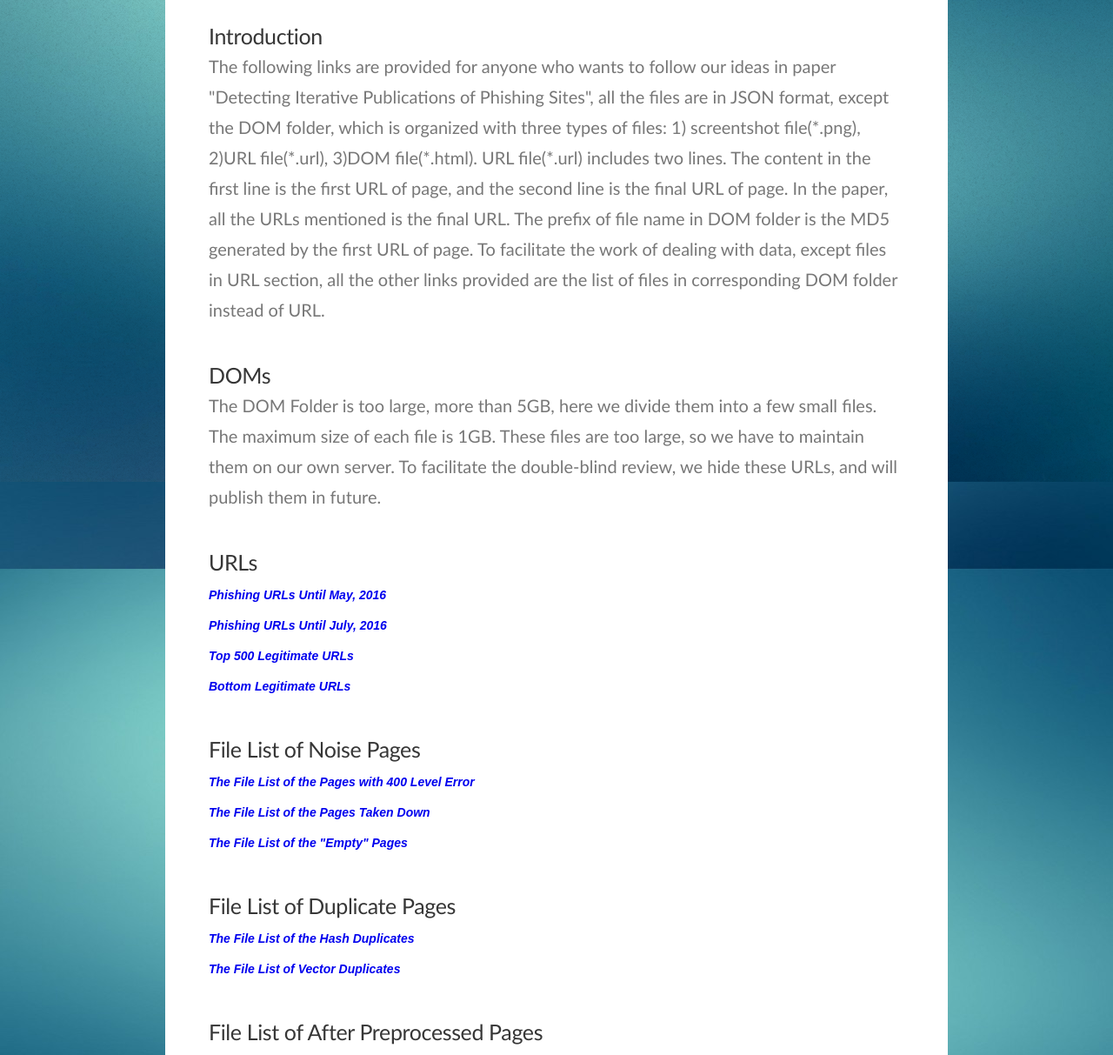
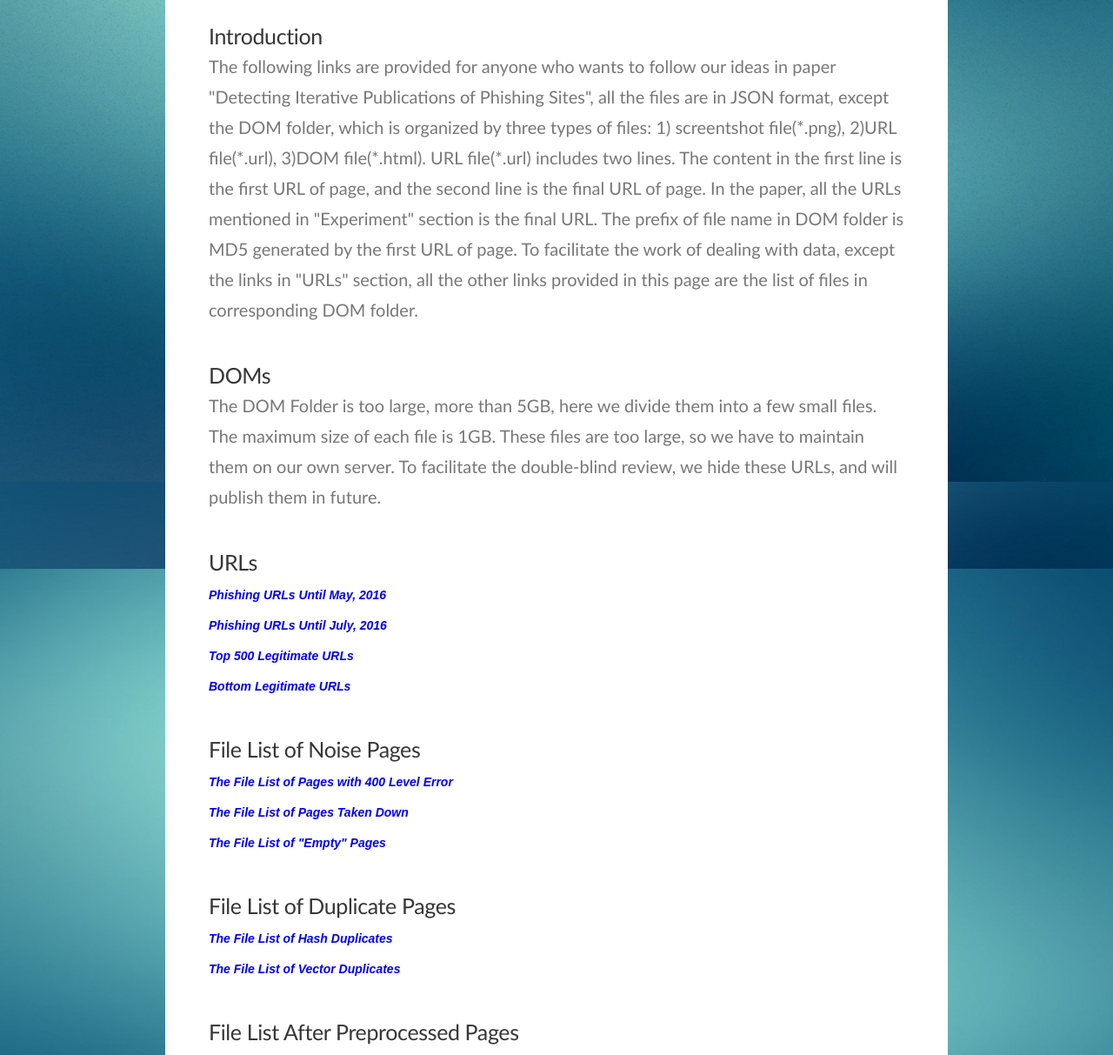
Before and after one commit to NDSS2017/NDSS2017.github.io, a plain HTML site: page index.html in a window 1280 px wide. Shown: the part 246-1459 px from the top of the page at 87% size. Drawn offline with Linux system fonts and the light colour scheme.

Commit message:
Fix some gramma errors

```diff
--- a/index.html
+++ b/index.html
@@ -43,8 +43,8 @@
                                 </header>
 								<h3 >Introduction</h3>
 								<p>
-                                The following links are provided for anyone who wants to follow our ideas in paper "Detecting Iterative Publications of Phishing Sites", all the files are in JSON format, except the DOM folder, which is organized with three types of files: 1) screentshot file(*.png), 2)URL file(*.url), 3)DOM file(*.html). URL file(*.url) includes two lines. The content in the first line is the first URL of page, and the second line is the final URL of page. In the paper, all the URLs mentioned is the final URL.
-                                The prefix of file name in DOM folder is the MD5 generated by the first URL of page. To facilitate the work of dealing with data, except files in URL section, all the other links provided are the list of files in corresponding DOM folder instead of URL.
+                                The following links are provided for anyone who wants to follow our ideas in paper "Detecting Iterative Publications of Phishing Sites", all the files are in JSON format, except the DOM folder, which is organized by three types of files: 1) screentshot file(*.png), 2)URL file(*.url), 3)DOM file(*.html). URL file(*.url) includes two lines. The content in the first line is the first URL of page, and the second line is the final URL of page. In the paper, all the URLs mentioned in "Experiment" section is the final URL.
+                                The prefix of file name in DOM folder is MD5 generated by the first URL of page. To facilitate the work of dealing with data, except the links in "URLs" section, all the other links provided in this page are the list of files in corresponding DOM folder.
 								</p>
 
 
@@ -126,21 +126,21 @@
 
 								<h3 ><a id="noise">File List of Noise Pages</a></h3>
 								<p>
-								<span class="etext"><a class="filedownload" href="#noise" id ="PageErrorCode" >The File List of the Pages with 400 Level Error</a></span>
+								<span class="etext"><a class="filedownload" href="#noise" id ="PageErrorCode" >The File List of Pages with 400 Level Error</a></span>
                                 <br/>
-                                <span class="etext"><a class="filedownload" href="#noise" id ="PageTakenDown" >The File List of the Pages Taken Down</a></span>
+                                <span class="etext"><a class="filedownload" href="#noise" id ="PageTakenDown" >The File List of Pages Taken Down</a></span>
                                 <br/>
-                                <span class="etext"><a class="filedownload" href="#noise" id ="PageEmpty" >The File List of the "Empty" Pages</a></span>
+                                <span class="etext"><a class="filedownload" href="#noise" id ="PageEmpty" >The File List of "Empty" Pages</a></span>
 								</p>
 
 								<h3 ><a id="duplicate">File List of Duplicate Pages</a></h3>
 								<p>
-								<span class="etext"><a class="filedownload" href="#duplicate" id ="PageHashDuplicate" >The File List of the Hash Duplicates</a></span>
+								<span class="etext"><a class="filedownload" href="#duplicate" id ="PageHashDuplicate" >The File List of Hash Duplicates</a></span>
                                 <br/>
                                 <span class="etext"><a class="filedownload" href="#duplicate" id ="PageVectorDuplicate" >The File List of Vector Duplicates</a></span>
 								</p>
 
-								<h3 ><a id="final">File List of After Preprocessed Pages</a></h3>
+								<h3 ><a id="final">File List After Preprocessed Pages</a></h3>
 								<p>
 								<span class="etext"><a class="filedownload" href="#final" id ="PageAfterHashDuplicateRemoved" >The File List of the Pages After Hash Duplicates Removing</a></span>
                                 <br/>
```
